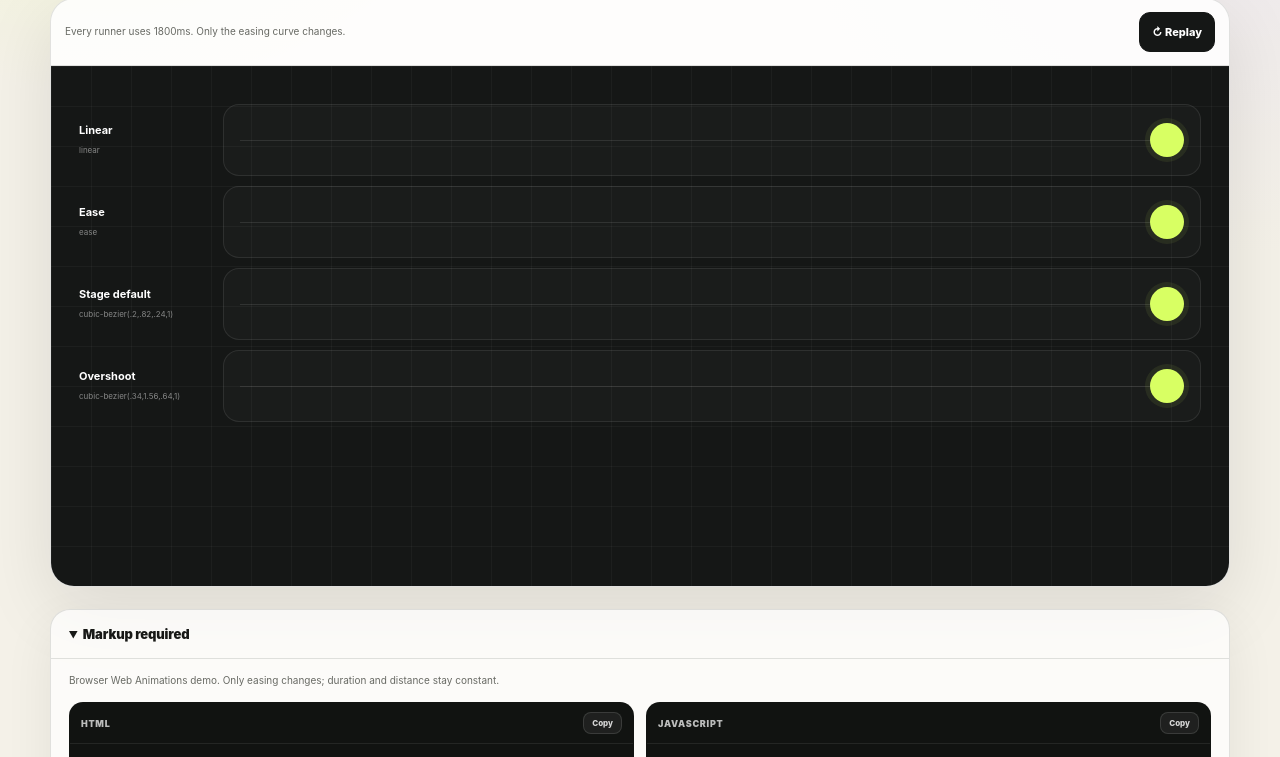
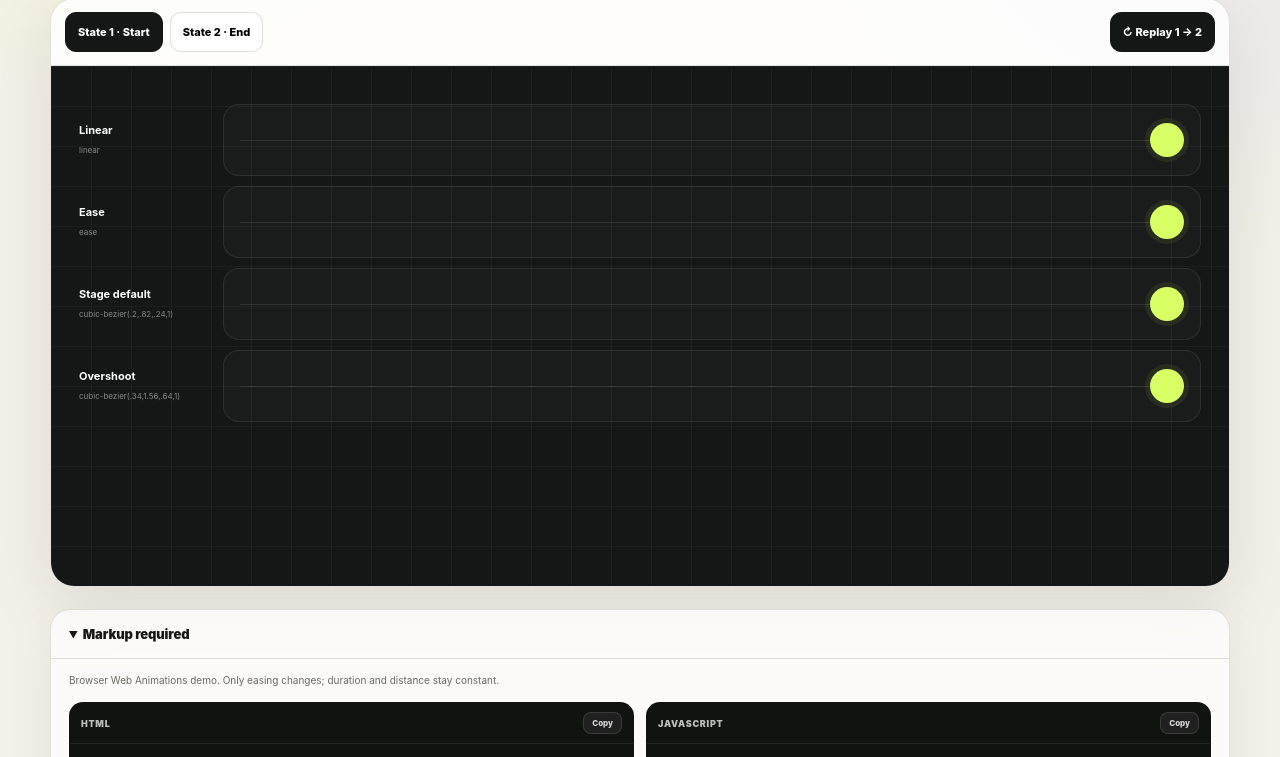
Before and after one commit to digiguru/spacial-stage, a website built with Vite: page demos/easing-curves.html in a window 1280 px wide. Shown: the part 283-1040 px from the top of the page. Built offline with nearby package versions, Linux system fonts and the light colour scheme.

Commit message:
demo: expose direct states in easing-curves

```diff
--- a/demos/easing-curves.html
+++ b/demos/easing-curves.html
@@ -15,7 +15,7 @@
 <main class="demo-shell">
 <section class="demo-hero"><div><p class="eyebrow">Timing</p><h1>Same distance. Different feel.</h1></div><p>Compare easing curves over exactly the same duration and distance. This isolates acceleration and deceleration from every other variable.</p></section>
 <section class="demo-panel">
-<div class="demo-toolbar"><p class="lab-note">Every runner uses 1800ms. Only the easing curve changes.</p><button class="demo-button demo-button-primary" data-replay>↻ Replay</button></div>
+<div class="demo-toolbar"><div class="lab-controls"><button class="demo-button is-active" data-state-target="start">State 1 · Start</button><button class="demo-button" data-state-target="end">State 2 · End</button></div><button class="demo-button demo-button-primary" data-replay>↻ Replay 1 → 2</button></div>
 <div class="lab-stage" data-lab-stage>
  <div class="lab-row" data-easing="linear"><div class="lab-row-label"><strong>Linear</strong><small>linear</small></div><div class="lab-track"><div class="lab-runner"></div></div></div><div class="lab-row" data-easing="ease"><div class="lab-row-label"><strong>Ease</strong><small>ease</small></div><div class="lab-track"><div class="lab-runner"></div></div></div><div class="lab-row" data-easing="cubic-bezier(.2,.82,.24,1)"><div class="lab-row-label"><strong>Stage default</strong><small>cubic-bezier(.2,.82,.24,1)</small></div><div class="lab-track"><div class="lab-runner"></div></div></div><div class="lab-row" data-easing="cubic-bezier(.34,1.56,.64,1)"><div class="lab-row-label"><strong>Overshoot</strong><small>cubic-bezier(.34,1.56,.64,1)</small></div><div class="lab-track"><div class="lab-runner"></div></div></div>
  </div>
```
